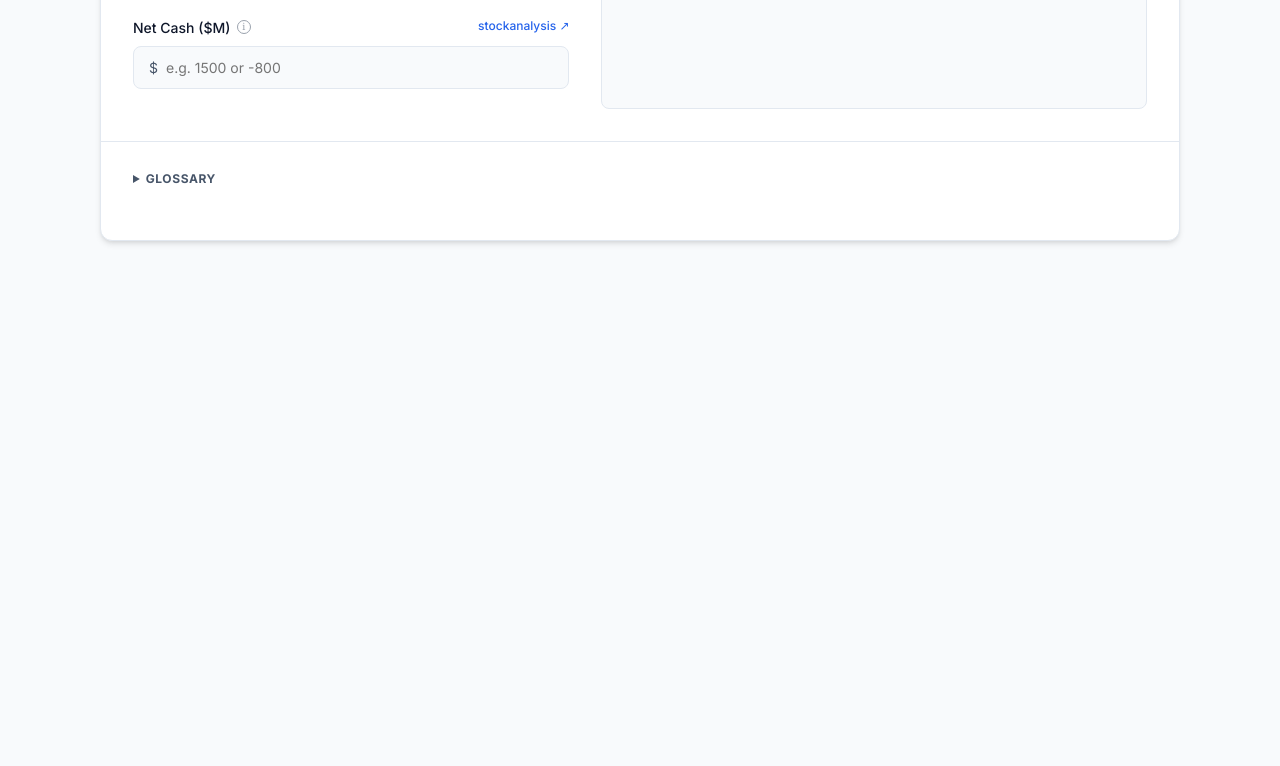
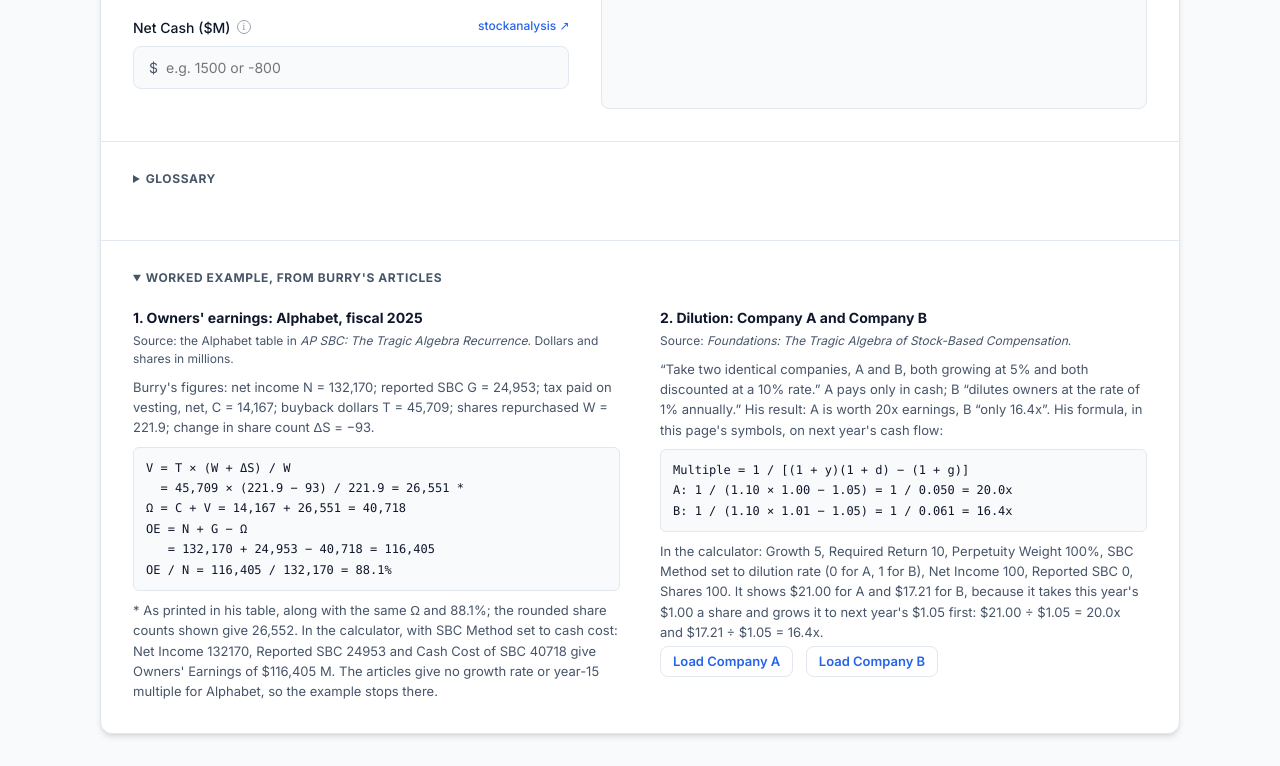
Before and after one commit to Hassang97/tools, a plain HTML site: page intrinsic-value-calculator/index.html in a window 1280 px wide. Shown: the part 1312-2078 px from the top of the page. Before the commit the page ends 1585 px from the top, so only its background shows below. Drawn offline with Linux system fonts and the light colour scheme.

Commit message:
Add a worked example from Burry's articles to the IV calculator
The page now ends with two examples built only from figures he published:
- Alphabet FY2025 owners' earnings from the AP SBC table (N 132,170,
  G 24,953, cash cost 40,718, 88.1% of GAAP net income).
- Company A and Company B from Tragic Algebra (5% growth, 10% discount
  rate, 1% dilution: 20x and 16.4x on next year's cash flow), with buttons
  that load each into the calculator.

Tests pin every figure in the example. No article gives the growth rate or
multiple behind an IV15, so none is reproduced.

Co-Authored-By: Claude Fable 5.2 <noreply@anthropic.com>

```diff
--- a/intrinsic-value-calculator/index.html
+++ b/intrinsic-value-calculator/index.html
@@ -448,6 +448,51 @@
             line-height: 1.55;
         }
 
+        .example-grid {
+            display: grid;
+            grid-template-columns: repeat(2, minmax(0, 1fr));
+            gap: 1.5rem 2.5rem;
+        }
+
+        @media (max-width: 768px) {
+            .example-grid {
+                grid-template-columns: minmax(0, 1fr);
+            }
+        }
+
+        .example-source {
+            font-size: 0.75rem;
+            color: var(--text-secondary);
+            margin-bottom: 0.6rem;
+        }
+
+        .example-math {
+            display: block;
+            margin: 0.6rem 0;
+            padding: 0.6rem 0.75rem;
+            border-radius: 6px;
+            border: 1px solid var(--border);
+            background: var(--bg);
+            font-family: ui-monospace, SFMono-Regular, Menlo, Consolas, monospace;
+            font-size: 0.75rem;
+            line-height: 1.7;
+            color: var(--text-primary);
+            white-space: pre-wrap;
+            overflow-wrap: anywhere;
+        }
+
+        .example-load {
+            margin: 0.25rem 0.5rem 0 0;
+            padding: 0.4rem 0.75rem;
+            border: 1px solid var(--border);
+            border-radius: 8px;
+            background: var(--surface);
+            color: var(--primary);
+            font-size: 0.8125rem;
+            font-weight: 600;
+            cursor: pointer;
+        }
+
         .ticker-controls {
             display: grid;
             grid-template-columns: minmax(0, 1fr) auto auto;
@@ -699,6 +744,35 @@
             </div>
         </div>
     </details>
+
+    <details class="glossary" id="worked-example" open>
+        <summary>Worked example, from Burry's articles</summary>
+        <div class="example-grid">
+            <div>
+                <div class="glossary-term">1. Owners' earnings: Alphabet, fiscal 2025</div>
+                <div class="example-source">Source: the Alphabet table in <em>AP SBC: The Tragic Algebra Recurrence</em>. Dollars and shares in millions.</div>
+                <div class="glossary-def">Burry's figures: net income N = 132,170; reported SBC G = 24,953; tax paid on vesting, net, C = 14,167; buyback dollars T = 45,709; shares repurchased W = 221.9; change in share count &Delta;S = &minus;93.</div>
+                <code class="example-math">V = T &times; (W + &Delta;S) / W
+  = 45,709 &times; (221.9 &minus; 93) / 221.9 = 26,551 *
+&Omega; = C + V = 14,167 + 26,551 = 40,718
+OE = N + G &minus; &Omega;
+   = 132,170 + 24,953 &minus; 40,718 = 116,405
+OE / N = 116,405 / 132,170 = 88.1%</code>
+                <div class="glossary-def">* As printed in his table, along with the same &Omega; and 88.1%; the rounded share counts shown give 26,552. In the calculator, with SBC Method set to cash cost: Net Income 132170, Reported SBC 24953 and Cash Cost of SBC 40718 give Owners' Earnings of $116,405 M. The articles give no growth rate or year-15 multiple for Alphabet, so the example stops there.</div>
+            </div>
+            <div>
+                <div class="glossary-term">2. Dilution: Company A and Company B</div>
+                <div class="example-source">Source: <em>Foundations: The Tragic Algebra of Stock-Based Compensation</em>.</div>
+                <div class="glossary-def">&ldquo;Take two identical companies, A and B, both growing at 5% and both discounted at a 10% rate.&rdquo; A pays only in cash; B &ldquo;dilutes owners at the rate of 1% annually.&rdquo; His result: A is worth 20x earnings, B &ldquo;only 16.4x&rdquo;. His formula, in this page's symbols, on next year's cash flow:</div>
+                <code class="example-math">Multiple = 1 / [(1 + y)(1 + d) &minus; (1 + g)]
+A: 1 / (1.10 &times; 1.00 &minus; 1.05) = 1 / 0.050 = 20.0x
+B: 1 / (1.10 &times; 1.01 &minus; 1.05) = 1 / 0.061 = 16.4x</code>
+                <div class="glossary-def">In the calculator: Growth 5, Required Return 10, Perpetuity Weight 100%, SBC Method set to dilution rate (0 for A, 1 for B), Net Income 100, Reported SBC 0, Shares 100. It shows $21.00 for A and $17.21 for B, because it takes this year's $1.00 a share and grows it to next year's $1.05 first: $21.00 &divide; $1.05 = 20.0x and $17.21 &divide; $1.05 = 16.4x.</div>
+                <button type="button" class="example-load" data-dilution="0">Load Company A</button>
+                <button type="button" class="example-load" data-dilution="1">Load Company B</button>
+            </div>
+        </div>
+    </details>
 </div>
 
 <script>
@@ -826,6 +900,15 @@
             ? `Trading ${((1 - multiple) * 100).toFixed(0)}% below IV${selectedRate}`
             : `Trading ${((multiple - 1) * 100).toFixed(0)}% above IV${selectedRate}`;
         return { badgeText, rangeText: notes.join('. ') };
+    }
+
+    // Burry's Company A / Company B example: every input is his.
+    function companyExampleInputs(dilutionPercent) {
+        return {
+            netIncome: 100, gaapSbc: 0, shares: 100, growth: 5,
+            'discount-rate': 10, 'blend-weight': 100,
+            sbcRoute: 'dilution', dilution: dilutionPercent
+        };
     }
 
     function clearResults(message) {
@@ -1173,6 +1256,17 @@
         calculate();
     });
 
+    document.querySelectorAll('.example-load').forEach(button => {
+        button.addEventListener('click', () => {
+            document.getElementById('clear-btn').click();
+            for (const [id, value] of Object.entries(companyExampleInputs(Number(button.dataset.dilution)))) {
+                document.getElementById(id).value = value;
+            }
+            calculate();
+            document.querySelector('.results-panel').scrollIntoView({ behavior: 'smooth', block: 'nearest' });
+        });
+    });
+
     // Initial calculation
     calculate();
 
```
Also changed, not shown: tests/intrinsic-value-calculator.test.mjs (+38 -0 lines), 1 other file.
